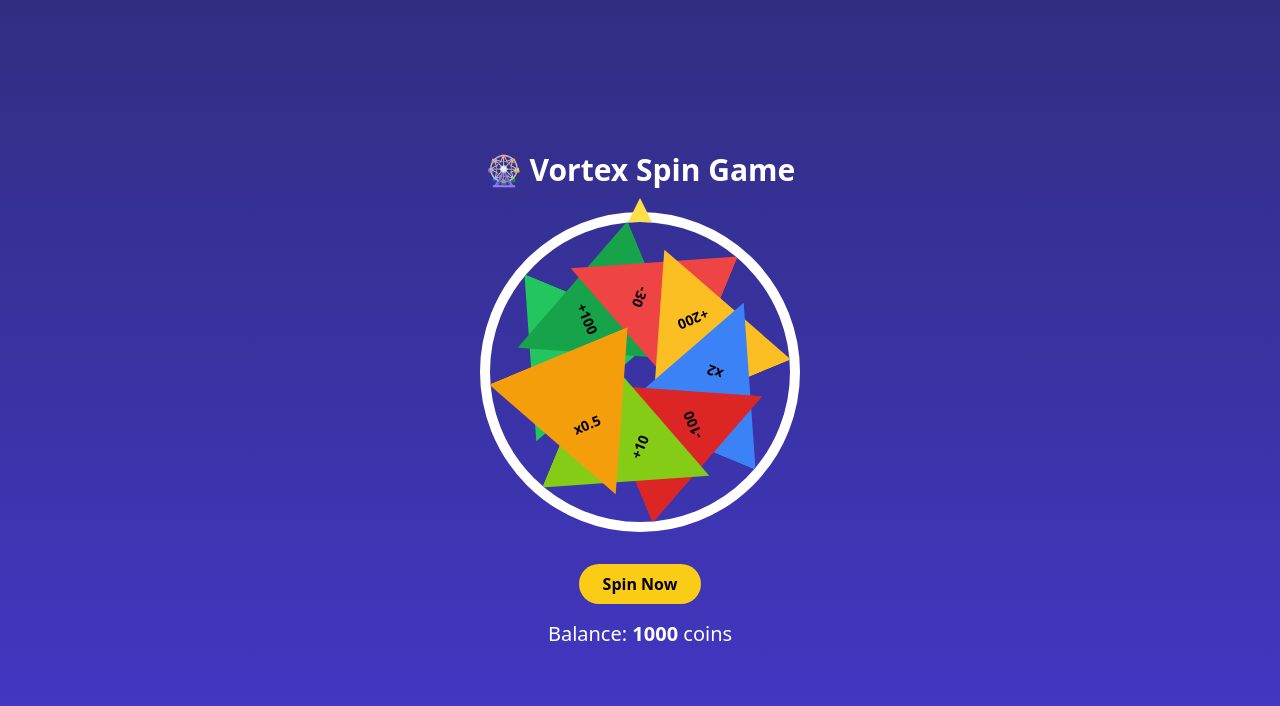
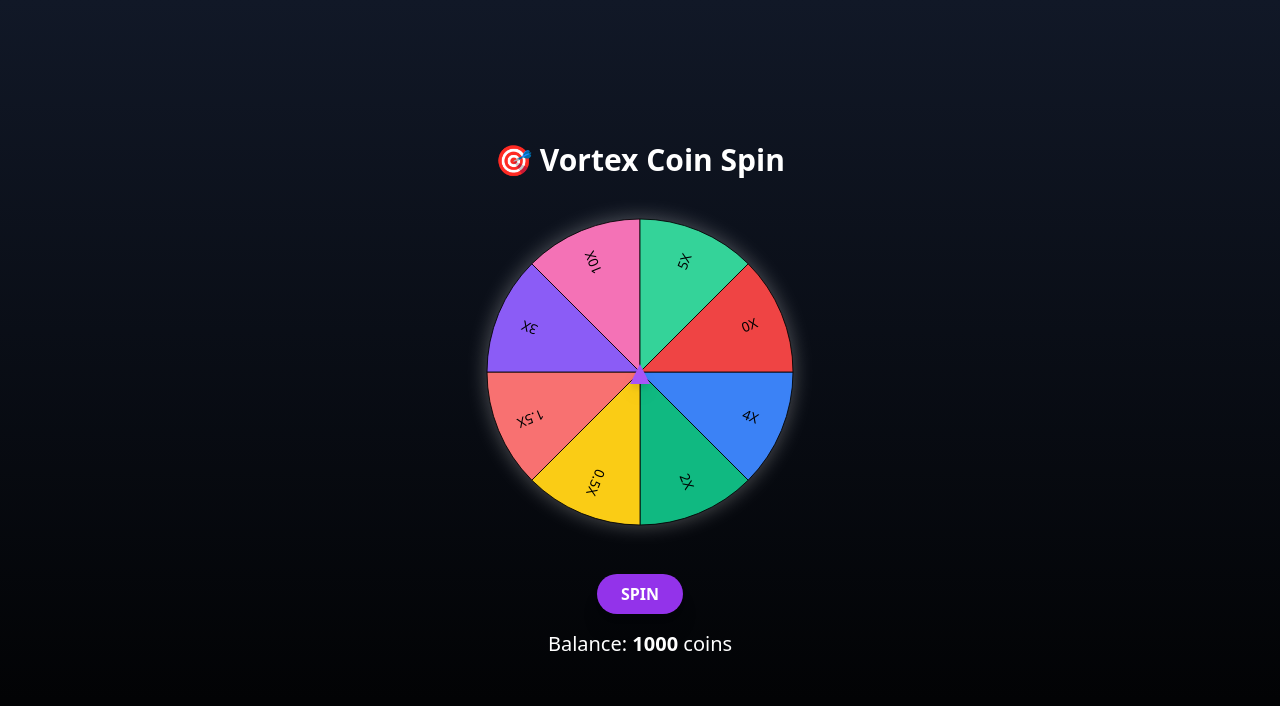
Before and after one commit to saywowtech/vortex-demo, a React (Create React App) app: page / in a window 1280 px wide. Shown: the top 706 px of the page. Built offline with nearby package versions, Linux system fonts and the light colour scheme.

Commit message:
Update App.js

```diff
--- a/src/App.js
+++ b/src/App.js
@@ -1,18 +1,17 @@
-// Vortex Coin Spin Game with Improved UI
-// Clean layout, centered segments, accurate pointer alignment
+// Vortex Coin Spin Game with SVG-based Neon UI
+// Real Vortex-style design with concentric rings and accurate pointer
 
 import React, { useState, useRef } from 'react';
-import './Wheel.css';
 
 const rewards = [
-  { label: '+50', value: 50, color: '#22c55e' },
-  { label: '+100', value: 100, color: '#16a34a' },
-  { label: '-30', value: -30, color: '#ef4444' },
-  { label: '+200', value: 200, color: '#fbbf24' },
-  { label: 'x2', multiplier: 2, color: '#3b82f6' },
-  { label: '-100', value: -100, color: '#dc2626' },
-  { label: '+10', value: 10, color: '#84cc16' },
-  { label: 'x0.5', multiplier: 0.5, color: '#f59e0b' }
+  { label: '4X', multiplier: 4, color: '#3b82f6' },
+  { label: '2X', multiplier: 2, color: '#10b981' },
+  { label: '0.5X', multiplier: 0.5, color: '#facc15' },
+  { label: '1.5X', multiplier: 1.5, color: '#f87171' },
+  { label: '3X', multiplier: 3, color: '#8b5cf6' },
+  { label: '10X', multiplier: 10, color: '#f472b6' },
+  { label: '5X', multiplier: 5, color: '#34d399' },
+  { label: '0X', multiplier: 0, color: '#ef4444' }
 ];
 
 export default function VortexGame() {
@@ -25,20 +24,15 @@ export default function VortexGame() {
     if (spinning) return;
     setSpinning(true);
     const index = Math.floor(Math.random() * rewards.length);
-    const degrees = 3600 + index * (360 / rewards.length);
+    const anglePerSlice = 360 / rewards.length;
+    const rotation = 3600 + index * anglePerSlice + anglePerSlice / 2;
     if (wheelRef.current) {
       wheelRef.current.style.transition = 'transform 4s ease-out';
-      wheelRef.current.style.transform = `rotate(${degrees}deg)`;
+      wheelRef.current.style.transform = `rotate(${rotation}deg)`;
     }
-
     setTimeout(() => {
       const reward = rewards[index];
-      let newBalance = balance;
-      if (reward.value !== undefined) {
-        newBalance += reward.value;
-      } else if (reward.multiplier) {
-        newBalance = Math.floor(balance * reward.multiplier);
-      }
+      const newBalance = Math.floor(balance * reward.multiplier);
       setBalance(newBalance);
       setResult(reward.label);
       setSpinning(false);
@@ -46,45 +40,63 @@ export default function VortexGame() {
   };
 
   return (
-    <div className="min-h-screen flex flex-col items-center justify-center bg-gradient-to-b from-indigo-900 to-indigo-700 text-white p-4">
-      <h1 className="text-3xl font-bold mb-6">🎡 Vortex Spin Game</h1>
+    <div className="min-h-screen flex flex-col items-center justify-center bg-gradient-to-b from-gray-900 to-black text-white">
+      <h1 className="text-3xl font-bold mb-6">🎯 Vortex Coin Spin</h1>
 
-      <div className="relative w-[320px] h-[320px] mb-8">
-        <div
-          ref={wheelRef}
-          id="wheel"
-          className="absolute w-full h-full rounded-full border-[10px] border-white overflow-hidden"
-        >
-          {rewards.map((seg, i) => (
-            <div
-              key={i}
-              className="absolute w-full h-full flex items-center justify-start"
-              style={{
-                transform: `rotate(${(360 / rewards.length) * i}deg)`
-              }}
-            >
-              <div
-                className="h-1/2 w-1/2 flex items-center justify-center text-sm font-bold text-black"
-                style={{
-                  backgroundColor: seg.color,
-                  clipPath: 'polygon(0% 0%, 100% 0%, 50% 100%)',
-                  transform: `rotate(${360 / rewards.length / 2}deg)` // center the text inside segment
-                }}
-              >
-                {seg.label}
-              </div>
-            </div>
-          ))}
+      <div className="relative w-[340px] h-[340px]">
+        <div className="absolute top-[calc(50%-8px)] left-1/2 transform -translate-x-1/2 z-20">
+          <div className="w-0 h-0 border-l-[10px] border-r-[10px] border-b-[20px] border-l-transparent border-r-transparent border-b-purple-500 drop-shadow-lg"></div>
         </div>
 
-        <div className="absolute top-[-14px] left-1/2 transform -translate-x-1/2 w-0 h-0 border-l-[12px] border-r-[12px] border-b-[24px] border-l-transparent border-r-transparent border-b-yellow-300 z-10" />
+        <svg
+          ref={wheelRef}
+          viewBox="0 0 200 200"
+          className="w-full h-full transition-transform duration-1000 drop-shadow-[0_0_10px_rgba(255,255,255,0.3)]"
+        >
+          <g transform="translate(100,100)">
+            {rewards.map((r, i) => {
+              const startAngle = (360 / rewards.length) * i;
+              const endAngle = startAngle + 360 / rewards.length;
+              const largeArc = endAngle - startAngle > 180 ? 1 : 0;
+              const x1 = 90 * Math.cos((Math.PI * startAngle) / 180);
+              const y1 = 90 * Math.sin((Math.PI * startAngle) / 180);
+              const x2 = 90 * Math.cos((Math.PI * endAngle) / 180);
+              const y2 = 90 * Math.sin((Math.PI * endAngle) / 180);
+              return (
+                <g key={i}>
+                  <path
+                    d={`M0,0 L${x1},${y1} A90,90 0 ${largeArc} 1 ${x2},${y2} Z`}
+                    fill={r.color}
+                    stroke="black"
+                    strokeWidth="0.5"
+                  />
+                  <text
+                    x={(70 * Math.cos(Math.PI * (startAngle + 360 / rewards.length / 2) / 180)).toFixed(2)}
+                    y={(70 * Math.sin(Math.PI * (startAngle + 360 / rewards.length / 2) / 180)).toFixed(2)}
+                    textAnchor="middle"
+                    alignmentBaseline="middle"
+                    fontSize="8"
+                    fill="black"
+                    transform={`rotate(${startAngle + 360 / rewards.length / 2},${
+                      70 * Math.cos(Math.PI * (startAngle + 360 / rewards.length / 2) / 180)
+                    },${
+                      70 * Math.sin(Math.PI * (startAngle + 360 / rewards.length / 2) / 180)
+                    })`}
+                  >
+                    {r.label}
+                  </text>
+                </g>
+              );
+            })}
+          </g>
+        </svg>
       </div>
 
       <button
-        className="bg-yellow-400 text-black font-bold px-6 py-2 rounded-full hover:bg-yellow-300 disabled:opacity-50"
+        className="mt-8 bg-purple-600 hover:bg-purple-500 text-white font-bold py-2 px-6 rounded-full shadow-xl disabled:opacity-50"
         onClick={spinWheel} disabled={spinning}
       >
-        {spinning ? 'Spinning...' : 'Spin Now'}
+        {spinning ? 'Spinning...' : 'SPIN'}
       </button>
 
       <div className="mt-4 text-xl">Balance: <strong>{balance}</strong> coins</div>
```
